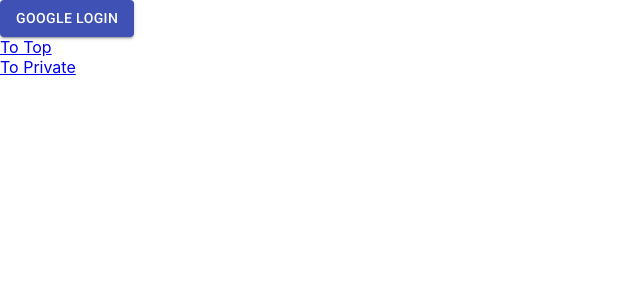
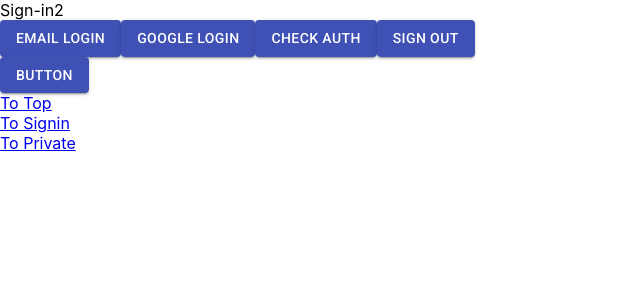
Before and after one commit to docup/docup-frontend, a React (Create React App) app: page /signin in a window 1280 px wide. Shown: the top 300 px of the page, without its empty margins (0-640 px from the left). Built offline with nearby package versions, Linux system fonts and the light colour scheme; no server answers.

Commit message:
stable expt react-router-dom + firebase auth

```diff
--- a/src/App2.tsx
+++ b/src/App2.tsx
@@ -4,6 +4,7 @@ import { Box, Button } from '@material-ui/core';
 import { BrowserRouter, Route, Redirect, Link, Switch } from 'react-router-dom';
 import { Guest } from './components/Guest';
 import { Private } from './components/Private';
+import { Signin2 } from './components/Signin2';
 
 const firebaseConfig = {
   apiKey: 'AIzaSyBQzMyPZ6eVB7YpV-l7rFvlUCs35ZkghjE',
@@ -18,15 +19,8 @@ const firebaseConfig = {
 // Initialize Firebase
 firebase.initializeApp(firebaseConfig);
 
-firebase.auth().onAuthStateChanged(onChangeHandler);
-
-function onChangeHandler(user: firebase.User | null) {
-  console.log('user:' + user);
-}
-
-function handleGoogleLogin() {
-  console.log(firebase.auth().currentUser);
-}
+// private pageに遷移した時に待ちが発生しないよう、ここで認証を走らせておく。そうするとprivateのpageが表示された直後にfirebase.auth().currentUserにアクセスできるようになる
+firebase.auth().onAuthStateChanged((user: firebase.User | null) => {});
 
 const App2 = () => {
   return (
@@ -35,17 +29,23 @@ const App2 = () => {
         <Route exact path="/">
           <Guest />
         </Route>
+        <Route path="/signin">
+          <Signin2 />
+        </Route>
         <Route path="/private">
           <Private />
         </Route>
       </Switch>
       <div>
-        <Button variant="contained" color="primary" onClick={handleGoogleLogin}>
-          Google login
+        <Button variant="contained" color="primary">
+          Button
         </Button>
       </div>
       <div>
         <Link to="/">To Top</Link>
+      </div>
+      <div>
+        <Link to="/signin">To Signin</Link>
       </div>
       <div>
         <Link to="/private">To Private</Link>
--- a/src/components/Private.tsx
+++ b/src/components/Private.tsx
@@ -1,18 +1,41 @@
-import React, { useState } from 'react';
+import React, { useState, useEffect } from 'react';
 import * as firebase from 'firebase';
+import { Route, Redirect } from 'react-router-dom';
+import { unstable_renderSubtreeIntoContainer } from 'react-dom';
 
 export const Private: React.FC = () => {
   {
+    const [authDone, setAuthDone] = useState<boolean>(false);
     const [userValue, setUserValue] = useState<any>(null);
-    firebase.auth().onAuthStateChanged((user: firebase.User | null) => {
-      console.log('onChangeHandler user:' + user);
-      setUserValue(user);
+
+    useEffect(() => {
+      var done = false;
+      var unsubscribe = firebase
+        .auth()
+        .onAuthStateChanged((user: firebase.User | null) => {
+          console.log('onChangeHandler user private :' + user);
+          if (!done) {
+            setUserValue(user);
+            setAuthDone(true);
+          }
+        });
+
+      return function cleanup() {
+        done = true;
+      };
     });
-    if (userValue == null) {
+
+    console.log('user at private:' + firebase.auth().currentUser);
+    console.log('setAuthDone:' + authDone);
+
+    if (userValue == null && !authDone) {
       return <div>Loading</div>;
     }
 
-    console.log('user at private' + firebase.auth().currentUser);
+    if (userValue == null) {
+      return <Redirect to="/signin" />;
+    }
+
     var user = userValue as firebase.User;
     return <div>Private PAGE {user.displayName}</div>;
   }
--- /dev/null
+++ b/src/components/Signin2.tsx
@@ -0,0 +1,106 @@
+import React, { useState, useEffect } from 'react';
+import * as firebase from 'firebase';
+import { Button, Box } from '@material-ui/core';
+import { Redirect } from 'react-router-dom';
+
+var provider: firebase.auth.GoogleAuthProvider;
+
+function handleEmailLogin() {
+  firebase
+    .auth()
+    .signInWithEmailAndPassword('tanaka@soil-works.jp', 'hogehogehoge')
+    .then(function(result: any) {
+      window.alert(result);
+    })
+    .catch(function(error) {
+      window.alert(error);
+      // Handle Errors here.
+      var errorCode = error.code;
+      var errorMessage = error.message;
+      // ...
+    });
+}
+
+function handleGoogleLogin() {
+  firebase
+    .auth()
+    .signInWithPopup(provider)
+    .then(function(result: any) {
+      // This gives you a Google Access Token. You can use it to access the Google API.
+      var token = result.credential.accessToken;
+      // The signed-in user info.
+      var user = result.user;
+      // ...
+      window.alert(token + ':' + user);
+    })
+    .catch(function(error) {
+      // Handle Errors here.
+      var errorCode = error.code;
+      var errorMessage = error.message;
+      // The email of the user's account used.
+      var email = error.email;
+      // The firebase.auth.AuthCredential type that was used.
+      var credential = error.credential;
+      // ...
+      alert(error);
+    });
+}
+
+function checkAuth() {
+  var u = firebase.auth().currentUser;
+  if (u == null) {
+    alert('logout-ed');
+  }
+
+  firebase
+    .auth()
+    .currentUser?.getIdToken()
+    .then(jwtToken => {
+      var token = jwtToken;
+      alert(token);
+    })
+    .catch(error => {
+      alert(error);
+    });
+
+  //alert(firebase.auth().currentUser?.displayName);
+}
+
+function signOut() {
+  firebase
+    .auth()
+    .signOut()
+    .then(function() {
+      alert('signout');
+    })
+    .catch(function(error) {
+      alert(error);
+    });
+}
+
+export const Signin2: React.FC = () => {
+  {
+    useEffect(() => {
+      provider = new firebase.auth.GoogleAuthProvider();
+      provider.addScope('https://www.googleapis.com/auth/contacts.readonly');
+      firebase.auth().useDeviceLanguage();
+    });
+    return (
+      <div>
+        <div>Sign-in2</div>
+        <Button variant="contained" color="primary" onClick={handleEmailLogin}>
+          Email login
+        </Button>
+        <Button variant="contained" color="primary" onClick={handleGoogleLogin}>
+          Google login
+        </Button>
+        <Button variant="contained" color="primary" onClick={checkAuth}>
+          Check auth
+        </Button>
+        <Button variant="contained" color="primary" onClick={signOut}>
+          Sign out
+        </Button>
+      </div>
+    );
+  }
+};
```
